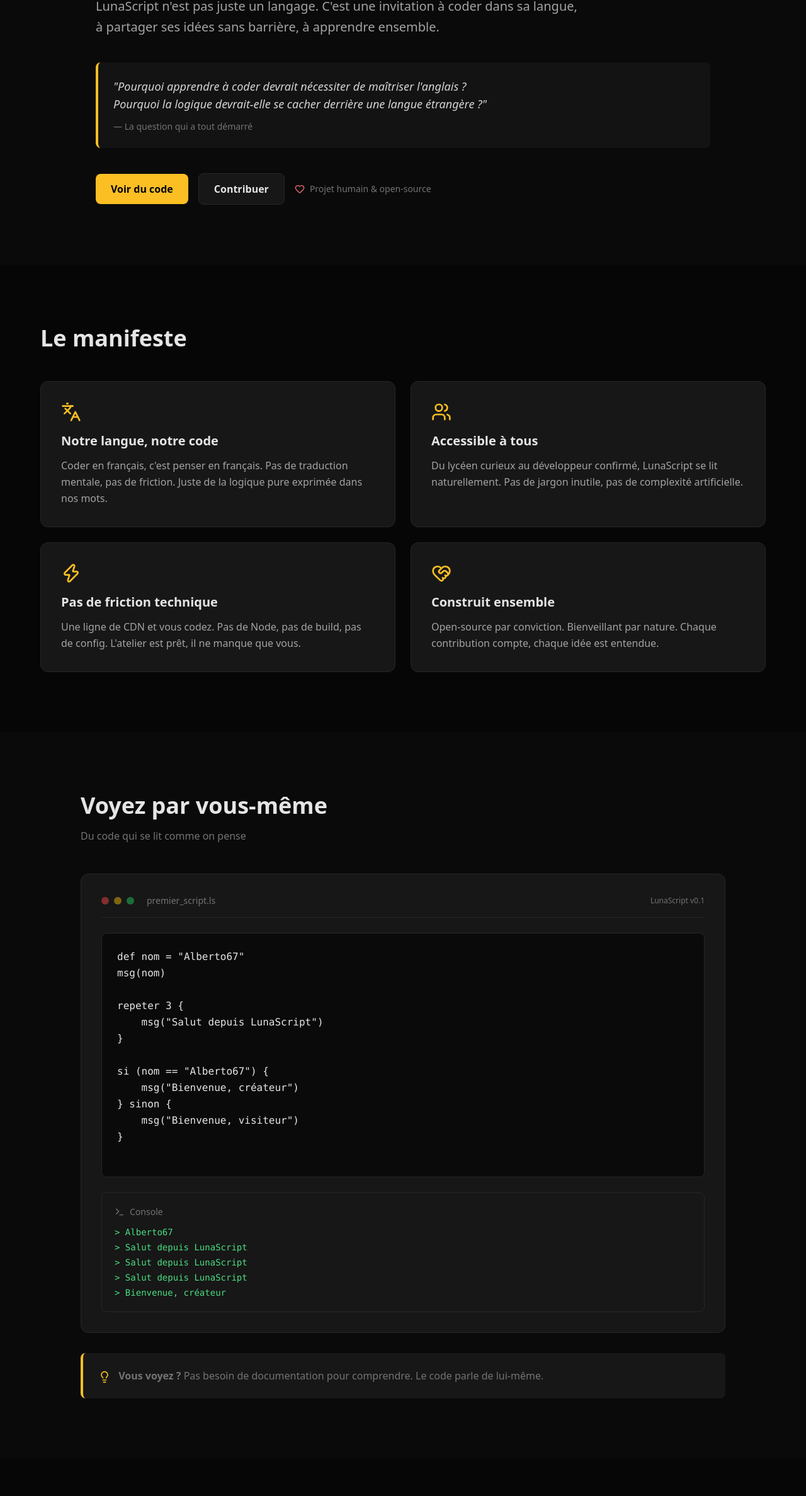
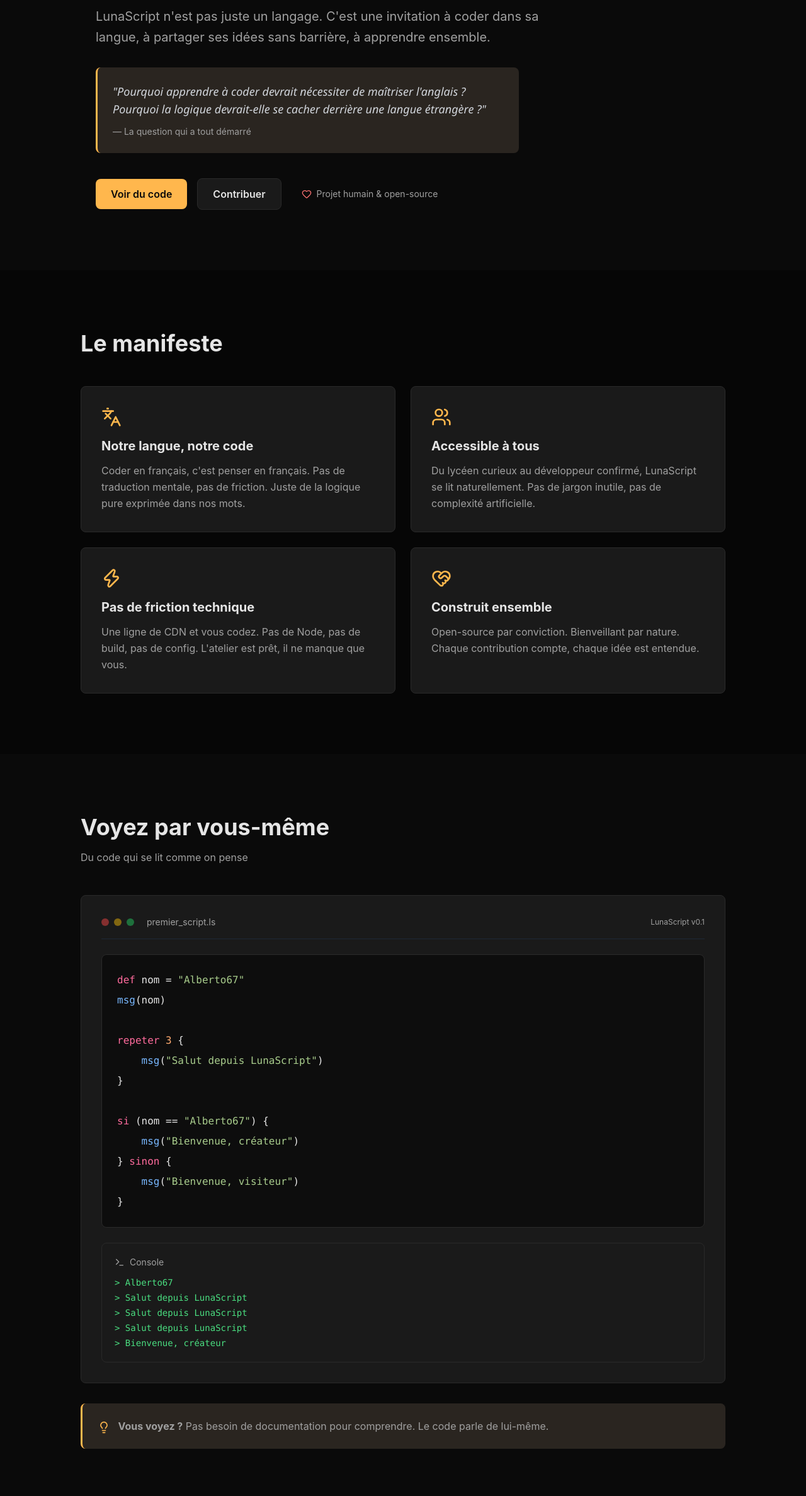
Before and after one commit to Alberto6677/LunaScript, a plain HTML site: page index.html in a window 1280 px wide. Shown: the part 425-2800 px from the top of the page at 63% size. Drawn offline with nearby package versions, Linux system fonts and the light colour scheme.

Commit message:
Update index.html

```diff
--- a/index.html
+++ b/index.html
@@ -9,8 +9,58 @@
 
   <style>
     @keyframes flicker {
-      0%,100% { opacity: 1; }
+      0%, 100% { opacity: 1; }
       50% { opacity: 0.8; }
+    }
+
+    body {
+      background: #0a0a0a;
+      color: #e5e5e5;
+      font-family: 'Inter', system-ui, -apple-system, sans-serif;
+    }
+
+    .warm-glow {
+      box-shadow: 0 0 40px rgba(255, 183, 77, 0.15);
+    }
+
+    .card-workshop {
+      background: #1a1a1a;
+      border: 1px solid #2a2a2a;
+      transition: all 0.3s ease;
+    }
+
+    .card-workshop:hover {
+      background: #1f1f1f;
+      border-color: #3a3a3a;
+      transform: translateY(-2px);
+    }
+
+    .accent-warm {
+      color: #ffb74d;
+    }
+
+    .bg-warm {
+      background: #ffb74d;
+      color: #0a0a0a;
+    }
+
+    .text-warm-dim {
+      color: #a0a0a0;
+    }
+
+    .handwritten {
+      font-family: 'Segoe UI', system-ui;
+      font-style: italic;
+    }
+
+    .paper-note {
+      background: #2a2520;
+      border-left: 3px solid #ffb74d;
+    }
+
+    pre {
+      background: #0d0d0d !important;
+      border: 1px solid #2a2a2a;
     }
 
     .lamp-light {
@@ -20,10 +70,9 @@
       transform: translateX(-50%);
       width: 100%;
       height: 300px;
+      background: radial-gradient(ellipse at top, rgba(255, 183, 77, 0.08) 0%, transparent 70%);
       pointer-events: none;
-      background: radial-gradient(ellipse at top, rgba(255,183,77,0.10) 0%, transparent 70%);
       animation: flicker 3s ease-in-out infinite;
-      z-index:0;
     }
 
     ::selection {
@@ -32,21 +81,21 @@
     }
   </style>
 </head>
-<body class="min-h-screen bg-neutral-950 text-neutral-200 font-sans">
 
-  <!-- Glow -->
+<body class="min-h-screen">
   <div class="lamp-light"></div>
 
   <!-- HEADER -->
-  <header class="w-full flex justify-between items-center py-6 px-8 bg-black/40 backdrop-blur-xl border-b border-neutral-800 sticky top-0 z-50">
+  <header class="w-full flex justify-between items-center py-6 px-8 bg-black/40 backdrop-blur-sm border-b border-gray-800 sticky top-0 z-50">
     <div class="flex items-center gap-3">
-      <i data-lucide="moon" class="w-7 h-7 text-amber-400"></i>
+      <i data-lucide="moon" class="w-7 h-7 accent-warm"></i>
       <span class="text-xl font-semibold tracking-wide">LunaScript</span>
     </div>
-    <nav class="flex gap-8 text-sm text-neutral-400">
+
+    <nav class="flex gap-8 text-sm text-warm-dim">
       <a href="#manifeste" class="hover:text-white transition">Manifeste</a>
       <a href="#code" class="hover:text-white transition">Code</a>
-      <a href="https://github.com/Alberto6677/LunaScript" target="_blank" class="flex items-center gap-1 hover:text-white transition">
+      <a href="https://github.com/Alberto6677/LunaScript" target="_blank" class="hover:text-white transition flex items-center gap-1">
         <i data-lucide="github" class="w-4 h-4"></i> GitHub
       </a>
     </nav>
@@ -54,63 +103,81 @@
 
   <!-- HERO -->
   <section class="pt-32 pb-24 px-6 max-w-5xl mx-auto">
-    <span class="text-sm text-neutral-500 uppercase tracking-widest">v0.1 — En construction</span>
-    <h1 class="text-6xl font-bold mt-4 mb-6 leading-tight">
+    <div class="mb-8">
+      <span class="text-sm text-warm-dim uppercase tracking-wider">v0.1 — En construction</span>
+    </div>
+
+    <h1 class="text-6xl font-bold mb-6 leading-tight">
       Programmer en français,<br>
-      <span class="text-amber-400">sans compromis</span>
+      <span class="accent-warm">sans compromis</span>
     </h1>
-    <p class="text-xl text-neutral-400 leading-relaxed mb-10 max-w-3xl">
+
+    <p class="text-xl text-warm-dim leading-relaxed mb-8 max-w-3xl">
       LunaScript n'est pas juste un langage. C'est une invitation à coder dans sa langue,
       à partager ses idées sans barrière, à apprendre ensemble.
     </p>
-    <div class="bg-neutral-900/70 border-l-4 border-amber-400 p-6 rounded-lg mb-10">
-      <p class="italic text-neutral-300 text-lg">
+
+    <div class="paper-note p-6 rounded-lg mb-10 max-w-2xl">
+      <p class="handwritten text-lg text-gray-300">
         "Pourquoi apprendre à coder devrait nécessiter de maîtriser l'anglais ?<br>
         Pourquoi la logique devrait-elle se cacher derrière une langue étrangère ?"
       </p>
-      <p class="text-sm text-neutral-500 mt-3">— La question qui a tout démarré</p>
+      <p class="text-sm text-warm-dim mt-3">— La question qui a tout démarré</p>
     </div>
-    <div class="flex flex-wrap gap-4 items-center">
-      <a href="#code" class="px-6 py-3 bg-amber-400 text-black font-semibold rounded-lg hover:bg-amber-300 transition">Voir du code</a>
-      <a class="px-6 py-3 bg-neutral-900 border border-neutral-800 rounded-lg font-semibold transition hover:bg-neutral-800" href="https://github.com/Alberto6677/LunaScript" target="_blank">Contribuer</a>
-      <div class="flex items-center gap-2 text-sm text-neutral-500">
+
+    <div class="flex gap-4 items-center">
+      <a href="#code" class="px-6 py-3 bg-warm hover:opacity-90 rounded-lg font-semibold transition">
+        Voir du code
+      </a>
+      <a href="https://github.com/Alberto6677/LunaScript" target="_blank" class="px-6 py-3 card-workshop rounded-lg font-semibold transition">
+        Contribuer
+      </a>
+      <div class="flex items-center gap-2 text-sm text-warm-dim ml-4">
         <i data-lucide="heart" class="w-4 h-4 text-red-400"></i>
-        Projet humain & open-source
+        <span>Projet humain & open-source</span>
       </div>
     </div>
   </section>
 
   <!-- MANIFESTE -->
   <section id="manifeste" class="px-6 py-24 bg-black/40">
-    <div class="max-w-6xl mx-auto">
+    <div class="max-w-5xl mx-auto">
       <h2 class="text-4xl font-bold mb-12">Le manifeste</h2>
+
       <div class="grid md:grid-cols-2 gap-6">
-        <div class="bg-neutral-900 border border-neutral-800 p-8 rounded-xl hover:border-neutral-700 hover:bg-neutral-850 transition">
-          <i data-lucide="languages" class="w-8 h-8 text-amber-400 mb-4"></i>
-          <h3 class="text-xl font-semibold mb-3">Notre langue, notre code</h3>
-          <p class="text-neutral-400 leading-relaxed">
-            Coder en français, c'est penser en français. Pas de traduction mentale, pas de friction. Juste de la logique pure exprimée dans nos mots.
+        <div class="card-workshop p-8 rounded-lg">
+          <i data-lucide="languages" class="w-8 h-8 accent-warm mb-4"></i>
+          <h3 class="text-xl font-bold mb-3">Notre langue, notre code</h3>
+          <p class="text-warm-dim leading-relaxed">
+            Coder en français, c'est penser en français. Pas de traduction mentale,
+            pas de friction. Juste de la logique pure exprimée dans nos mots.
           </p>
         </div>
-        <div class="bg-neutral-900 border border-neutral-800 p-8 rounded-xl hover:border-neutral-700 hover:bg-neutral-850 transition">
-          <i data-lucide="users" class="w-8 h-8 text-amber-400 mb-4"></i>
-          <h3 class="text-xl font-semibold mb-3">Accessible à tous</h3>
-          <p class="text-neutral-400 leading-relaxed">
-            Du lycéen curieux au développeur confirmé, LunaScript se lit naturellement. Pas de jargon inutile, pas de complexité artificielle.
+
+        <div class="card-workshop p-8 rounded-lg">
+          <i data-lucide="users" class="w-8 h-8 accent-warm mb-4"></i>
+          <h3 class="text-xl font-bold mb-3">Accessible à tous</h3>
+          <p class="text-warm-dim leading-relaxed">
+            Du lycéen curieux au développeur confirmé, LunaScript se lit naturellement.
+            Pas de jargon inutile, pas de complexité artificielle.
           </p>
         </div>
-        <div class="bg-neutral-900 border border-neutral-800 p-8 rounded-xl hover:border-neutral-700 hover:bg-neutral-850 transition">
-          <i data-lucide="zap" class="w-8 h-8 text-amber-400 mb-4"></i>
-          <h3 class="text-xl font-semibold mb-3">Pas de friction technique</h3>
-          <p class="text-neutral-400 leading-relaxed">
-            Une ligne de CDN et vous codez. Pas de Node, pas de build, pas de config. L'atelier est prêt, il ne manque que vous.
+
+        <div class="card-workshop p-8 rounded-lg">
+          <i data-lucide="zap" class="w-8 h-8 accent-warm mb-4"></i>
+          <h3 class="text-xl font-bold mb-3">Pas de friction technique</h3>
+          <p class="text-warm-dim leading-relaxed">
+            Une ligne de CDN et vous codez. Pas de Node, pas de build, pas de config.
+            L'atelier est prêt, il ne manque que vous.
           </p>
         </div>
-        <div class="bg-neutral-900 border border-neutral-800 p-8 rounded-xl hover:border-neutral-700 hover:bg-neutral-850 transition">
-          <i data-lucide="heart-handshake" class="w-8 h-8 text-amber-400 mb-4"></i>
-          <h3 class="text-xl font-semibold mb-3">Construit ensemble</h3>
-          <p class="text-neutral-400 leading-relaxed">
-            Open-source par conviction. Bienveillant par nature. Chaque contribution compte, chaque idée est entendue.
+
+        <div class="card-workshop p-8 rounded-lg">
+          <i data-lucide="heart-handshake" class="w-8 h-8 accent-warm mb-4"></i>
+          <h3 class="text-xl font-bold mb-3">Construit ensemble</h3>
+          <p class="text-warm-dim leading-relaxed">
+            Open-source par conviction. Bienveillant par nature.
+            Chaque contribution compte, chaque idée est entendue.
           </p>
         </div>
       </div>
@@ -121,50 +188,54 @@
   <section id="code" class="px-6 py-24">
     <div class="max-w-5xl mx-auto">
       <h2 class="text-4xl font-bold mb-4">Voyez par vous-même</h2>
-      <p class="text-neutral-500 mb-12">Du code qui se lit comme on pense</p>
-      <div class="bg-neutral-900 border border-neutral-800 rounded-xl p-8">
-        <div class="flex items-center justify-between mb-6 pb-4 border-b border-neutral-800">
+      <p class="text-warm-dim mb-12">Du code qui se lit comme on pense</p>
+
+      <div class="card-workshop rounded-lg p-8">
+        <div class="flex items-center justify-between mb-6 pb-4 border-b border-gray-800">
           <div class="flex items-center gap-3">
             <div class="flex gap-2">
               <div class="w-3 h-3 rounded-full bg-red-500/50"></div>
               <div class="w-3 h-3 rounded-full bg-yellow-500/50"></div>
               <div class="w-3 h-3 rounded-full bg-green-500/50"></div>
             </div>
-            <span class="text-sm text-neutral-500 ml-2">premier_script.ls</span>
+            <span class="text-sm text-warm-dim ml-2">premier_script.ls</span>
           </div>
-          <span class="text-xs text-neutral-500">LunaScript v0.1</span>
+          <span class="text-xs text-warm-dim">LunaScript v0.1</span>
         </div>
-        <pre class="p-6 rounded-lg text-base leading-relaxed overflow-x-auto bg-neutral-950 border border-neutral-800">
-def nom = "Alberto67"
-msg(nom)
 
-repeter 3 {
-    msg("Salut depuis LunaScript")
+        <pre class="p-6 rounded-lg text-base leading-loose overflow-x-auto"><code><span style="color: #ff6b9d;">def</span> nom = <span style="color: #a8cc8c;">"Alberto67"</span>
+<span style="color: #79b8ff;">msg</span>(nom)
+
+<span style="color: #ff6b9d;">repeter</span> <span style="color: #ffab70;">3</span> {
+    <span style="color: #79b8ff;">msg</span>(<span style="color: #a8cc8c;">"Salut depuis LunaScript"</span>)
 }
 
-si (nom == "Alberto67") {
-    msg("Bienvenue, créateur")
-} sinon {
-    msg("Bienvenue, visiteur")
-}
-        </pre>
-        <div class="mt-6 bg-neutral-900 border border-neutral-800 p-5 rounded-lg">
-          <div class="text-sm text-neutral-500 mb-3 flex items-center gap-2">
-            <i data-lucide="terminal" class="w-4 h-4"></i> Console
+<span style="color: #ff6b9d;">si</span> (nom == <span style="color: #a8cc8c;">"Alberto67"</span>) {
+    <span style="color: #79b8ff;">msg</span>(<span style="color: #a8cc8c;">"Bienvenue, créateur"</span>)
+} <span style="color: #ff6b9d;">sinon</span> {
+    <span style="color: #79b8ff;">msg</span>(<span style="color: #a8cc8c;">"Bienvenue, visiteur"</span>)
+}</code></pre>
+
+        <div class="mt-6 card-workshop p-5 rounded-lg">
+          <div class="text-sm text-warm-dim mb-3 flex items-center gap-2">
+            <i data-lucide="terminal" class="w-4 h-4"></i>
+            Console
           </div>
-          <div class="font-mono text-sm space-y-1 text-green-400">
-            <div>&gt; Alberto67</div>
-            <div>&gt; Salut depuis LunaScript</div>
-            <div>&gt; Salut depuis LunaScript</div>
-            <div>&gt; Salut depuis LunaScript</div>
-            <div>&gt; Bienvenue, créateur</div>
+          <div class="font-mono text-sm space-y-1">
+            <div class="text-green-400">> Alberto67</div>
+            <div class="text-green-400">> Salut depuis LunaScript</div>
+            <div class="text-green-400">> Salut depuis LunaScript</div>
+            <div class="text-green-400">> Salut depuis LunaScript</div>
+            <div class="text-green-400">> Bienvenue, créateur</div>
           </div>
         </div>
       </div>
-      <div class="mt-8 bg-neutral-900 border-l-4 border-amber-400 p-6 rounded-lg">
-        <p class="text-neutral-500">
-          <i data-lucide="lightbulb" class="w-5 h-5 text-amber-400 inline mr-2"></i>
-          <strong>Vous voyez ?</strong> Pas besoin de documentation pour comprendre. Le code parle de lui-même.
+
+      <div class="mt-8 paper-note p-6 rounded-lg">
+        <p class="text-warm-dim">
+          <i data-lucide="lightbulb" class="w-5 h-5 accent-warm inline mr-2"></i>
+          <strong>Vous voyez ?</strong> Pas besoin de documentation pour comprendre.
+          Le code parle de lui-même.
         </p>
       </div>
     </div>
@@ -174,20 +245,29 @@ si (nom == "Alberto67") {
   <section class="px-6 py-24 bg-black/40">
     <div class="max-w-4xl mx-auto">
       <h2 class="text-4xl font-bold mb-4">Commencer maintenant</h2>
-      <p class="text-neutral-500 mb-10">Deux lignes. C'est tout.</p>
-      <div class="bg-neutral-900 border border-neutral-800 p-8 rounded-xl">
-        <div class="text-sm text-neutral-500 mb-4">Dans votre fichier HTML :</div>
-        <pre class="p-6 rounded-lg overflow-x-auto text-base bg-neutral-950 border border-neutral-800">
-&lt;script src="https://lunascript.onrender.com/cdn/ls.js"&gt;&lt;/script&gt;
-&lt;script type="ls"&gt;
-    msg("LunaScript est prêt 🌙")
-&lt;/script&gt;
-        </pre>
+      <p class="text-warm-dim mb-10">Deux lignes. C'est tout.</p>
+
+      <div class="card-workshop p-8 rounded-lg">
+        <div class="text-sm text-warm-dim mb-4">Dans votre fichier HTML :</div>
+        <pre class="p-6 rounded-lg overflow-x-auto"><code class="text-base"><span style="color: #e5e5e5;">&lt;</span><span style="color: #ff6b9d;">script</span> <span style="color: #79b8ff;">src</span><span style="color: #e5e5e5;">=</span><span style="color: #a8cc8c;">"https://lunascript.onrender.com/cdn/ls.js"</span><span style="color: #e5e5e5;">&gt;&lt;/</span><span style="color: #ff6b9d;">script</span><span style="color: #e5e5e5;">&gt;</span>
+<span style="color: #e5e5e5;">&lt;</span><span style="color: #ff6b9d;">script</span> <span style="color: #79b8ff;">type</span><span style="color: #e5e5e5;">=</span><span style="color: #a8cc8c;">"ls"</span><span style="color: #e5e5e5;">&gt;</span>
+    <span style="color: #79b8ff;">msg</span>(<span style="color: #a8cc8c;">"LunaScript est prêt 🌙"</span>)
+<span style="color: #e5e5e5;">&lt;/</span><span style="color: #ff6b9d;">script</span><span style="color: #e5e5e5;">&gt;</span></code></pre>
       </div>
-      <div class="mt-8 flex flex-wrap gap-8 text-sm text-neutral-500">
-        <div class="flex items-center gap-2"><i data-lucide="check" class="w-4 h-4 text-green-400"></i> Pas de npm</div>
-        <div class="flex items-center gap-2"><i data-lucide="check" class="w-4 h-4 text-green-400"></i> Pas de build</div>
-        <div class="flex items-center gap-2"><i data-lucide="check" class="w-4 h-4 text-green-400"></i> Pas de configuration</div>
+
+      <div class="mt-8 flex gap-8 text-sm text-warm-dim">
+        <div class="flex items-center gap-2">
+          <i data-lucide="check" class="w-4 h-4 text-green-400"></i>
+          <span>Pas de npm</span>
+        </div>
+        <div class="flex items-center gap-2">
+          <i data-lucide="check" class="w-4 h-4 text-green-400"></i>
+          <span>Pas de build</span>
+        </div>
+        <div class="flex items-center gap-2">
+          <i data-lucide="check" class="w-4 h-4 text-green-400"></i>
+          <span>Pas de configuration</span>
+        </div>
       </div>
     </div>
   </section>
@@ -195,22 +275,26 @@ si (nom == "Alberto67") {
   <!-- REJOINDRE -->
   <section class="px-6 py-24">
     <div class="max-w-4xl mx-auto">
-      <div class="bg-neutral-900 border border-neutral-800 p-12 rounded-xl text-center shadow-amber-400/20">
-        <i data-lucide="coffee" class="w-12 h-12 text-amber-400 mx-auto mb-6"></i>
+      <div class="card-workshop p-12 rounded-lg text-center warm-glow">
+        <i data-lucide="coffee" class="w-12 h-12 accent-warm mx-auto mb-6"></i>
         <h2 class="text-3xl font-bold mb-4">L'atelier est ouvert</h2>
-        <p class="text-xl text-neutral-500 leading-relaxed mb-8 max-w-2xl mx-auto">
+        <p class="text-xl text-warm-dim leading-relaxed mb-8 max-w-2xl mx-auto">
           LunaScript se construit avec vous. Développeur, enseignant, étudiant, curieux...
           Votre perspective compte. Votre contribution compte.
         </p>
+
         <div class="flex gap-4 justify-center flex-wrap">
-          <a href="https://github.com/Alberto6677/LunaScript" target="_blank" class="px-8 py-4 bg-amber-400 text-black rounded-xl font-semibold hover:bg-amber-300 flex items-center gap-2 transition">
-            <i data-lucide="github" class="w-5 h-5"></i> Voir le code source
+          <a href="https://github.com/Alberto6677/LunaScript" target="_blank" class="px-8 py-4 bg-warm hover:opacity-90 rounded-lg font-semibold transition flex items-center gap-2">
+            <i data-lucide="github" class="w-5 h-5"></i>
+            Voir le code source
           </a>
-          <a href="https://github.com/Alberto6677/LunaScript/issues" target="_blank" class="px-8 py-4 bg-neutral-900 border border-neutral-800 rounded-xl font-semibold hover:bg-neutral-800 flex items-center gap-2 transition">
-            <i data-lucide="message-square" class="w-5 h-5"></i> Proposer une idée
+          <a href="https://github.com/Alberto6677/LunaScript/issues" target="_blank" class="px-8 py-4 card-workshop hover:bg-gray-900 rounded-lg font-semibold transition flex items-center gap-2">
+            <i data-lucide="message-square" class="w-5 h-5"></i>
+            Proposer une idée
           </a>
         </div>
-        <p class="text-sm text-neutral-500 mt-8 italic">
+
+        <p class="text-sm text-warm-dim mt-8 handwritten">
           "Les meilleurs projets sont ceux qu'on construit ensemble"
         </p>
       </div>
@@ -218,26 +302,32 @@ si (nom == "Alberto67") {
   </section>
 
   <!-- FOOTER -->
-  <footer class="py-12 px-6 border-t border-neutral-900">
-    <div class="max-w-5xl mx-auto flex flex-col md:flex-row justify-between items-center gap-6">
+  <footer class="py-12 px-6 border-t border-gray-900">
+    <div class="max-w-5xl mx-auto">
+      <div class="flex flex-col md:flex-row justify-between items-center gap-6">
         <div class="flex items-center gap-3">
-        <i data-lucide="moon" class="w-6 h-6 text-amber-400"></i>
+          <i data-lucide="moon" class="w-6 h-6 accent-warm"></i>
           <div>
             <div class="font-semibold">LunaScript</div>
-          <div class="text-sm text-neutral-500">Par Alberto67</div>
+            <div class="text-sm text-warm-dim">Par Alberto67</div>
           </div>
         </div>
-      <div class="flex gap-6 text-sm text-neutral-500">
-        <a href="https://github.com/Alberto6677/LunaScript" target="_blank" class="flex items-center gap-1 hover:text-white transition">
-          <i data-lucide="github" class="w-4 h-4"></i> GitHub
+
+        <div class="flex gap-6 text-sm text-warm-dim">
+          <a href="https://github.com/Alberto6677/LunaScript" target="_blank" class="hover:text-white transition flex items-center gap-1">
+            <i data-lucide="github" class="w-4 h-4"></i>
+            GitHub
           </a>
-        <a href="https://github.com/Alberto6677/LunaScript/blob/main/LICENSE" target="_blank" class="flex items-center gap-1 hover:text-white transition">
-          <i data-lucide="file-text" class="w-4 h-4"></i> Licence MIT
+          <a href="https://github.com/Alberto6677/LunaScript/blob/main/LICENSE" target="_blank" class="hover:text-white transition flex items-center gap-1">
+            <i data-lucide="file-text" class="w-4 h-4"></i>
+            Licence MIT
           </a>
         </div>
       </div>
-    <div class="mt-8 text-center text-sm text-neutral-500">
+
+      <div class="mt-8 text-center text-sm text-warm-dim">
         Fait avec <i data-lucide="heart" class="w-3 h-3 inline text-red-400"></i> pour la communauté francophone
+      </div>
     </div>
   </footer>
 
```
Lines whose indentation alone changed are shown as unchanged.
